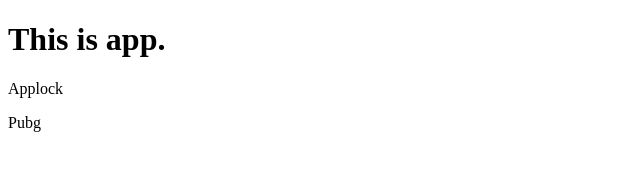
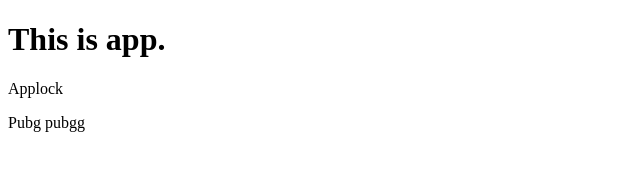
Before and after one commit to bhanu2199/bhanu_assignment_section0, a plain HTML site: page index.html in a window 1280 px wide. Shown: the full height of the page, 0-640 px from the left. Drawn offline with Linux system fonts and the light colour scheme.

Commit message:
This is third change

```diff
--- a/index.html
+++ b/index.html
@@ -4,5 +4,6 @@
         <h1>This is app.</h1>
         <p>Applock</p>
         <p1>Pubg</p1>
+        <p2>pubgg</p2>
     </body>
 </head>
```
